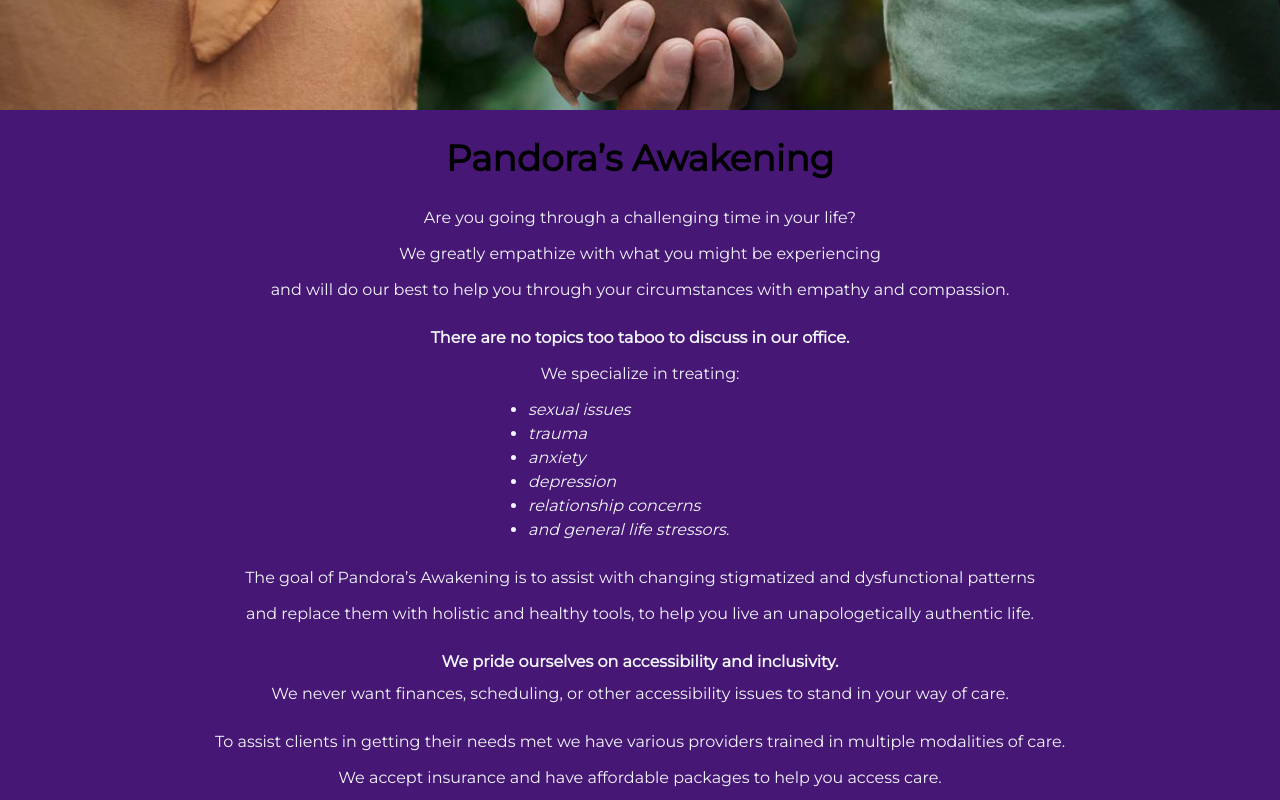
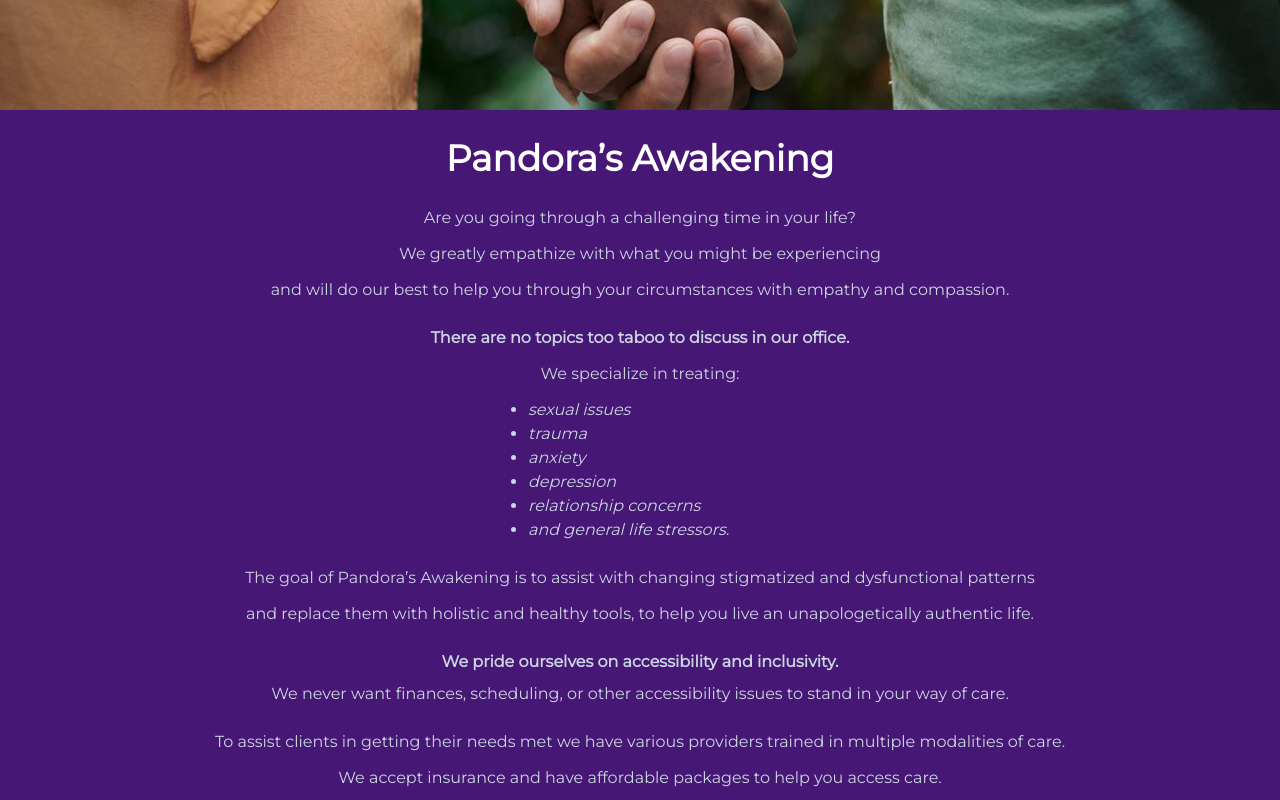
Before and after one commit to dogbeide/pandoras-awakening, a Next.js app: page / in a window 1280 px wide. Shown: the part 440-1240 px from the top of the page. Built offline with nearby package versions, Linux system fonts and the light colour scheme; a web font is replaced by a local one.

Commit message:
change homepage first section title to white, desc to slate-300

```diff
--- a/app/page.tsx
+++ b/app/page.tsx
@@ -19,8 +19,8 @@
         <Banner />
 
         <Section classNames="bg-pandoras-purple" >
-          <span className={`max-sm:text-2xl max-md:text-3xl text-4xl  mb-4 ${squarePeg.className} font-black`}>Pandora’s Awakening</span>
-          <span className={`spaced-paragraphs mx-4 text-center flex flex-col items-center text-slate-100 ${montserrat.className}`}>
+          <span className={`max-sm:text-2xl max-md:text-3xl text-4xl  mb-4 ${squarePeg.className} font-black text-white`}>Pandora’s Awakening</span>
+          <span className={`spaced-paragraphs mx-4 text-center flex flex-col items-center text-slate-300 ${montserrat.className}`}>
             <p className="mt-3">Are you going through a challenging time in your life?</p>
             <p className="mt-3">We greatly empathize with what you might be experiencing</p>
             <p className="mt-3">and will do our best to help you through your circumstances with empathy and compassion.</p>
```
